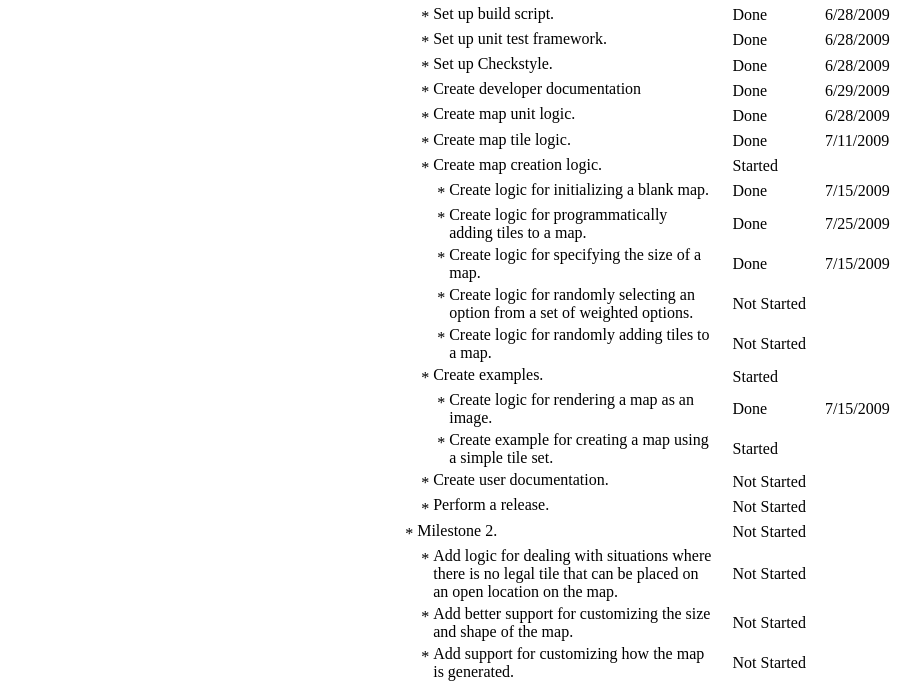
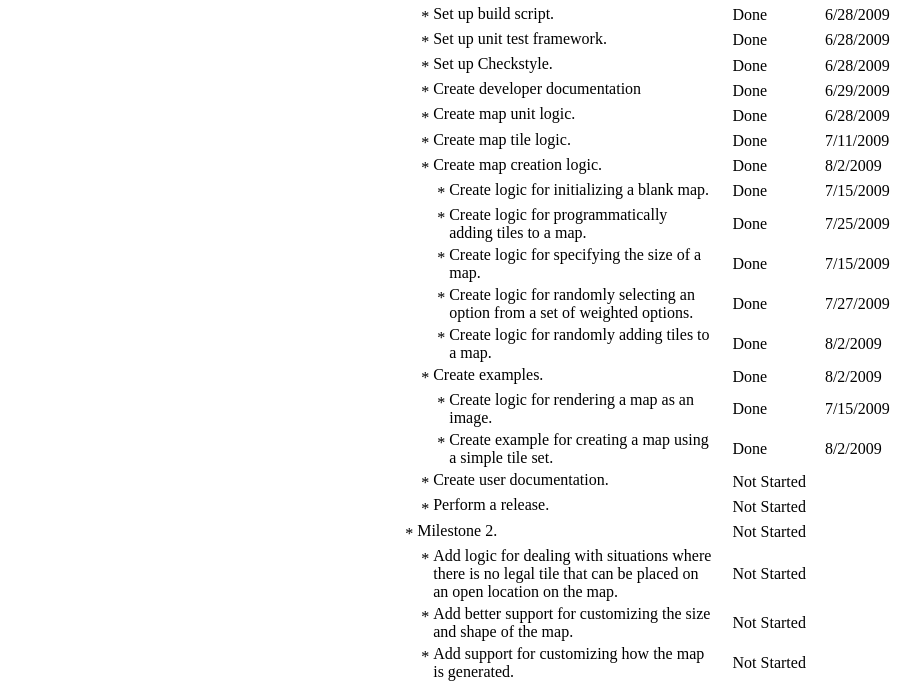
Before and after one commit to flexgen/flexgen, a plain HTML site: page www/plan.html in a window 1280 px wide. Shown: the part 382-1063 px from the top of the page, without its empty margins (0-921 px from the left). Drawn offline with Linux system fonts and the light colour scheme.

Commit message:
Updated project plan to reflect completed tasks.

```diff
--- a/www/plan.html
+++ b/www/plan.html
@@ -424,9 +424,10 @@ div.task
                             </div>
                         </td>
                         <td class="status">
-                            Started
+                            Done
                         </td>
                         <td>
+                            8/2/2009
                         </td>
                     </tr>
                     <tr>
@@ -480,9 +481,10 @@ div.task
                             </div>
                         </td>
                         <td class="status">
-                            Not Started
+                            Done
                         </td>
                         <td>
+                            7/27/2009
                         </td>
                     </tr>
                     <tr>
@@ -493,9 +495,10 @@ div.task
                             </div>
                         </td>
                         <td class="status">
-                            Not Started
+                            Done
                         </td>
                         <td>
+                            8/2/2009
                         </td>
                     </tr>
                     <tr>
@@ -506,9 +509,10 @@ div.task
                             </div>
                         </td>
                         <td class="status">
-                            Started
+                            Done
                         </td>
                         <td>
+                            8/2/2009
                         </td>
                     </tr>
                     <tr>
@@ -533,9 +537,10 @@ div.task
                             </div>
                         </td>
                         <td class="status">
-                            Started
+                            Done
                         </td>
                         <td>
+                            8/2/2009
                         </td>
                     </tr>
                     <tr>
```
